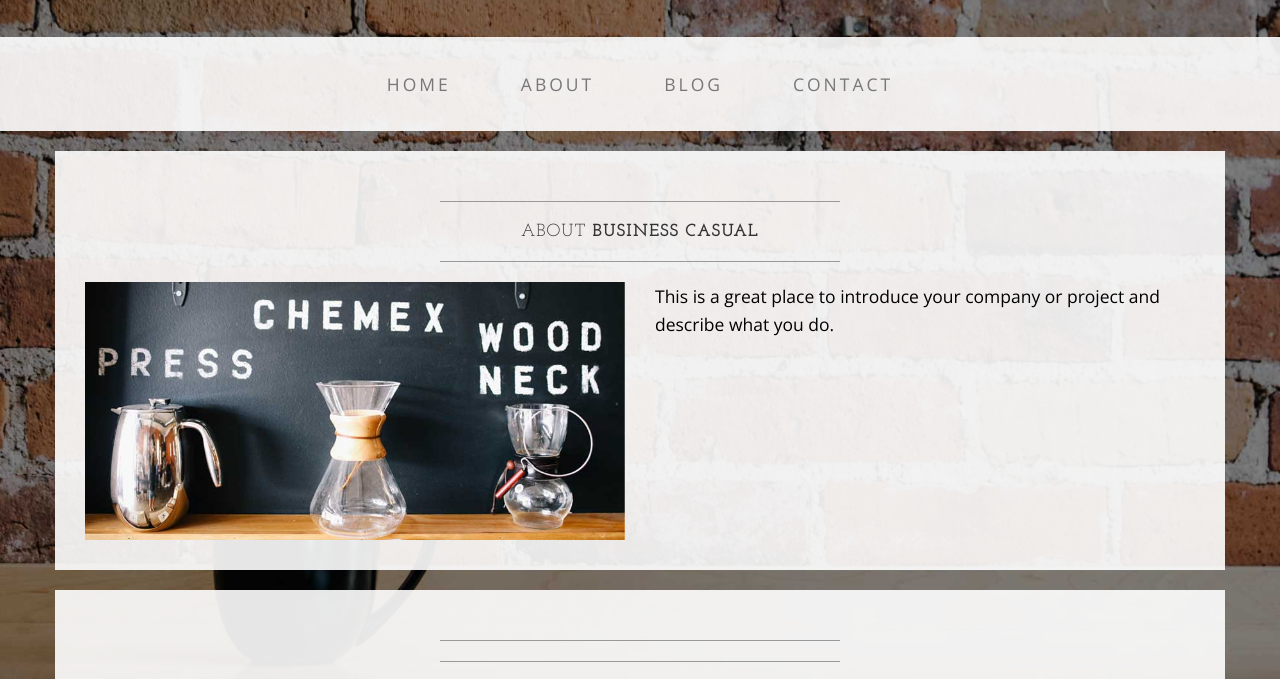
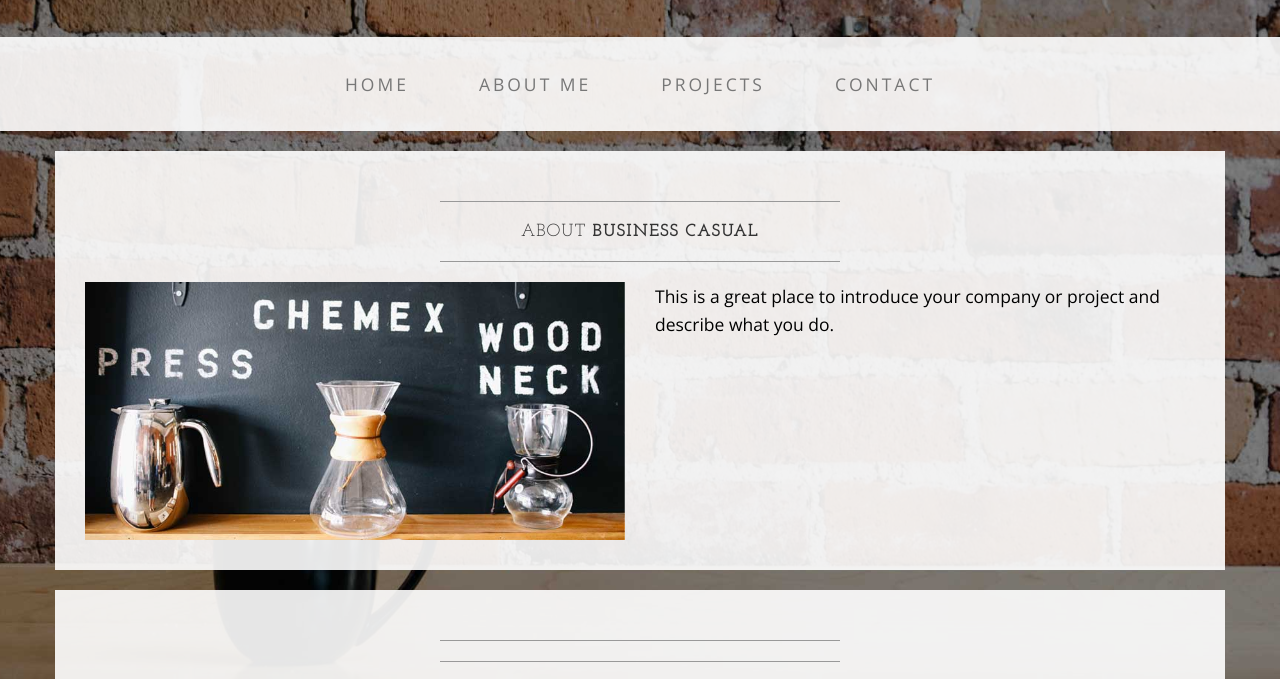
Before and after one commit to joshuasheridan/joshuasheridan.github.io, a plain HTML site: page about.html in a window 1280 px wide. Shown: the part 114-793 px from the top of the page. Drawn offline with nearby package versions, Linux system fonts and the light colour scheme.

Commit message:
Update about.html

```diff
--- a/about.html
+++ b/about.html
@@ -56,10 +56,10 @@
                         <a href="index.html">Home</a>
                     </li>
                     <li>
-                        <a href="about.html">About</a>
+                        <a href="about.html">About Me</a>
                     </li>
                     <li>
-                        <a href="blog.html">Blog</a>
+                        <a href="blog.html">Projects</a>
                     </li>
                     <li>
                         <a href="contact.html">Contact</a>
```
